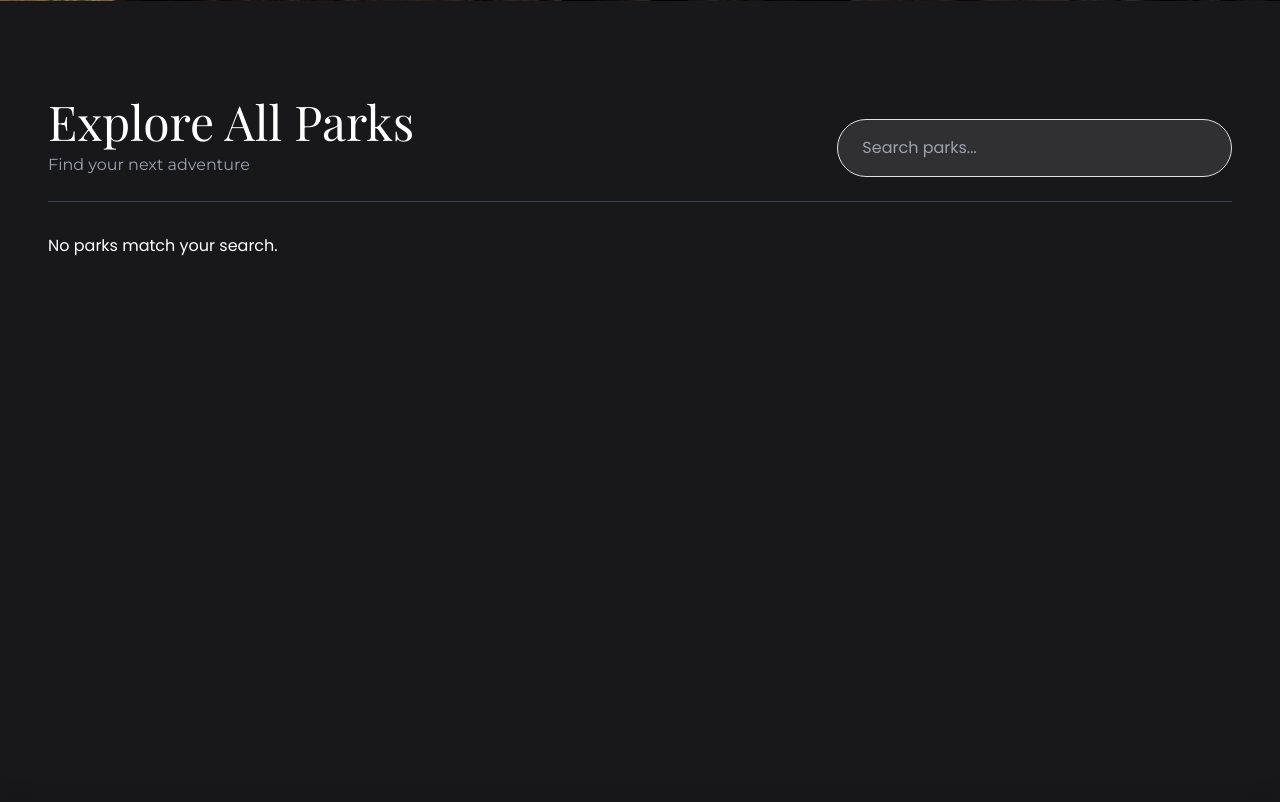
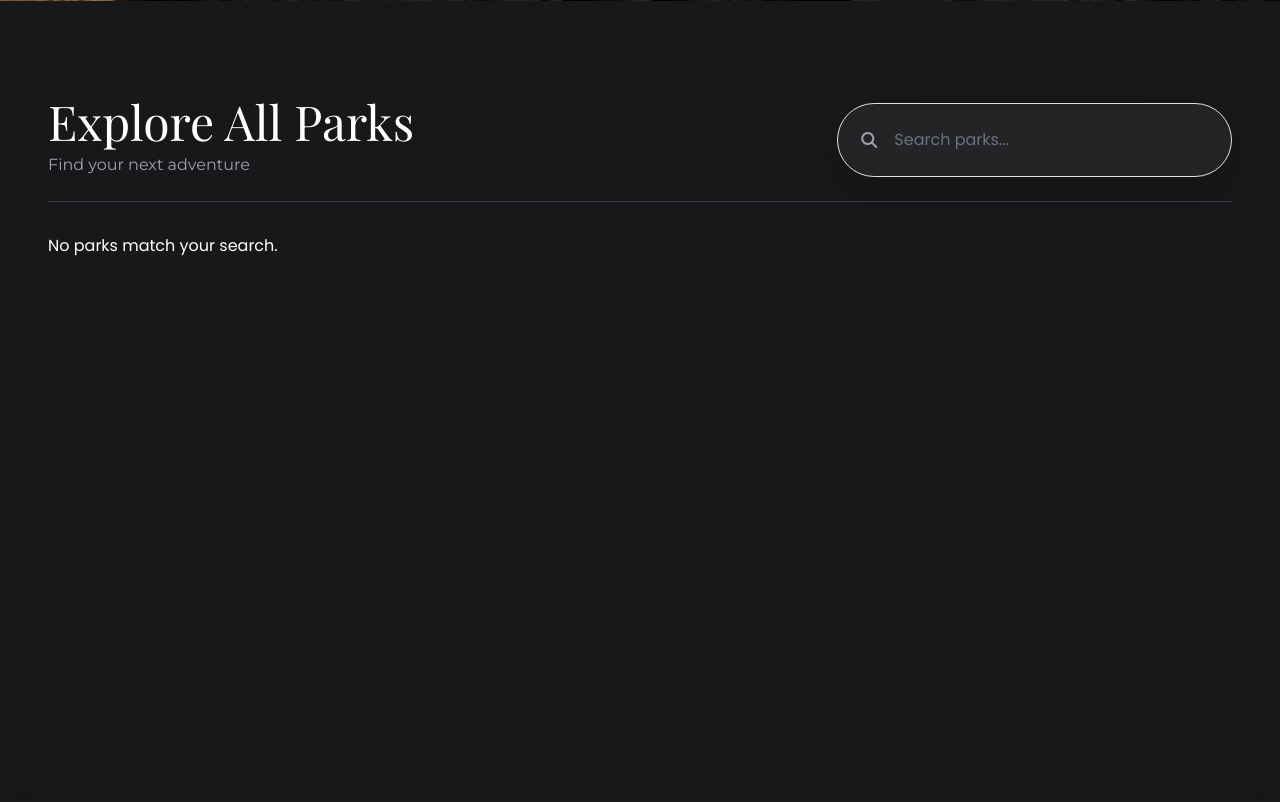
Before and after one commit to darklorddad/Swinburne-SWE30003-SAAD-Object-Oriented-Design, a FastAPI app: page / in a window 1280 px wide. Shown: the part 3199-4001 px from the top of the page. Run offline with FastAPI, Linux system fonts and the light colour scheme; data that the repository does not hold is empty; parts of the project's set-up code (start-up, migrations or seed data) failed here and were passed over; some libraries are stand-ins or nearby versions; some web fonts are replaced.

Commit message:
feat: add scroll buttons, enhance search bar, and fix video overlay

```diff
--- a/templates/index.html
+++ b/templates/index.html
@@ -67,16 +67,26 @@
     <div class="dot w-2 h-2 bg-white rounded-full opacity-40 transition-all duration-300 hover:opacity-80 cursor-pointer" data-target="parks-grid"></div>
 </div>
 
+<!-- Navigation Buttons -->
+<div class="fixed right-8 bottom-8 z-40 flex flex-col space-y-3 hidden md:flex">
+    <button onclick="window.scrollBy({top: -window.innerHeight, behavior: 'smooth'})" class="w-12 h-12 rounded-full bg-white/5 backdrop-blur-md border border-white/10 text-white flex items-center justify-center hover:bg-white hover:text-black hover:scale-110 transition-all duration-300 shadow-lg group">
+        <i class="fas fa-chevron-up group-hover:-translate-y-1 transition-transform duration-300"></i>
+    </button>
+    <button onclick="window.scrollBy({top: window.innerHeight, behavior: 'smooth'})" class="w-12 h-12 rounded-full bg-white/5 backdrop-blur-md border border-white/10 text-white flex items-center justify-center hover:bg-white hover:text-black hover:scale-110 transition-all duration-300 shadow-lg group">
+        <i class="fas fa-chevron-down group-hover:translate-y-1 transition-transform duration-300"></i>
+    </button>
+</div>
+
 <!-- Scroll Container -->
 <div class="snap-container" id="scroller">
 
     <!-- Section 1: Hero -->
     <section id="home" class="snap-section flex items-center justify-center">
-        <div class="absolute inset-0 z-0">
+        <div class="absolute inset-0 z-0 bg-black">
             <video class="w-full h-full object-cover" autoplay muted loop playsinline>
                 <source src="/assets/video2.mp4" type="video/mp4">
             </video>
-            <div class="absolute inset-0 bg-black/65"></div>
+            <div class="absolute inset-0 bg-black/65 z-10"></div>
         </div>
 
         <div class="relative z-10 text-center px-4">
@@ -214,8 +224,9 @@
                     <h2 class="font-serif text-4xl md:text-5xl mb-2">Explore All Parks</h2>
                     <p class="font-sans text-gray-400">Find your next adventure</p>
                 </div>
-                <div class="w-1/3">
-                    <input type="text" id="search-input" placeholder="Search parks..." class="w-full bg-white/10 border border-white/20 rounded-full px-6 py-3 text-white focus:outline-none focus:border-white transition">
+                <div class="w-1/3 relative group">
+                    <i class="fas fa-search absolute left-6 top-1/2 transform -translate-y-1/2 text-gray-400 group-hover:text-white transition-colors duration-300 pointer-events-none"></i>
+                    <input type="text" id="search-input" placeholder="Search parks..." class="w-full bg-white/5 border border-white/10 rounded-full pl-14 pr-6 py-4 text-white placeholder-gray-500 focus:outline-none focus:bg-white/10 focus:border-green-500 focus:ring-1 focus:ring-green-500 hover:bg-white/10 hover:border-white/30 transition-all duration-300 shadow-lg">
                 </div>
             </div>
 
```
